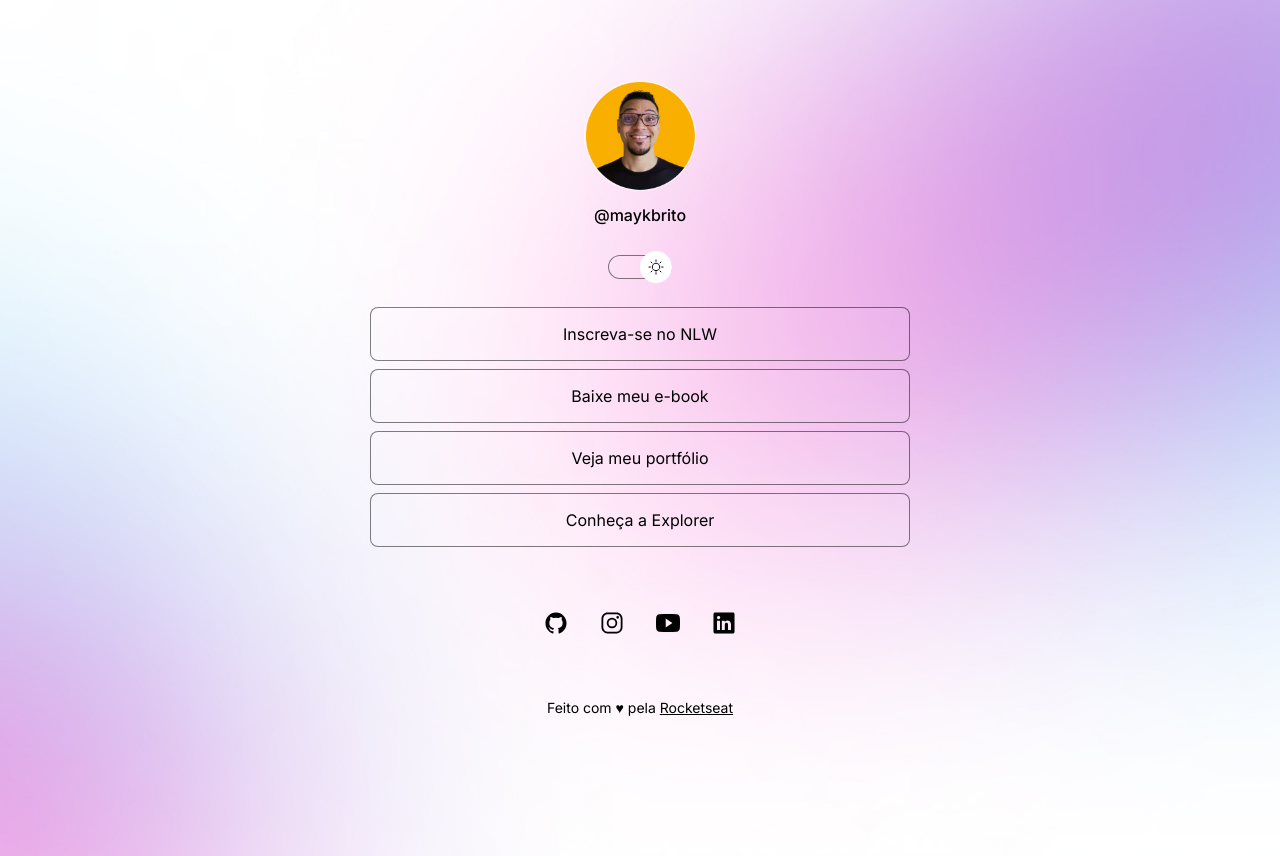
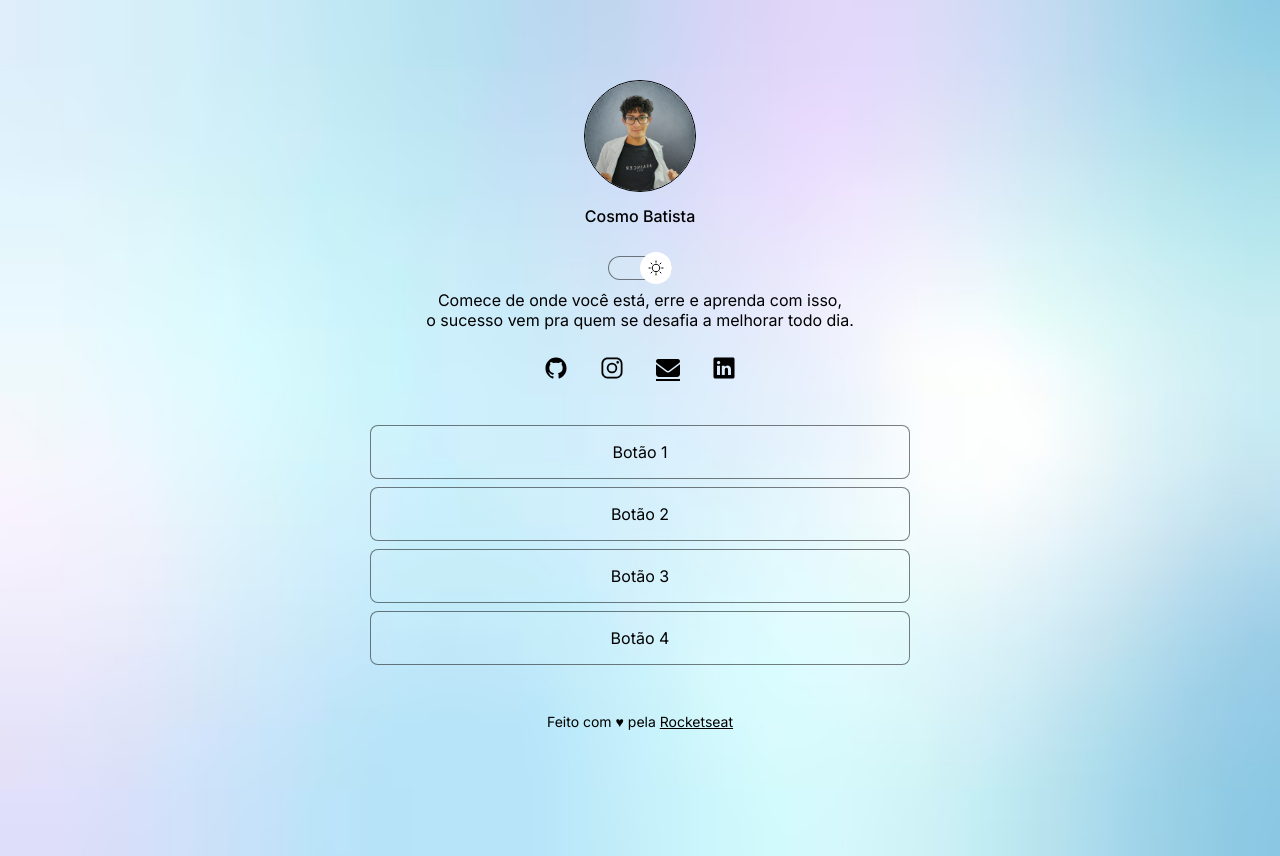
Before and after one commit to CosmoBatista/Porjeto_Rocketseat, a plain HTML site: page Projeto/Index.html in a window 1280 px wide. Drawn offline with nearby package versions, Linux system fonts and the light colour scheme; a web font is replaced by a local one.

Commit message:
Commit final

```diff
--- a/Projeto/Index.html
+++ b/Projeto/Index.html
@@ -15,40 +15,44 @@
   <body>
     <div id="central">
       <header>
-        <img src="../assets/avatar.png" alt="Imagem" />
-        <p id="maykbrito">@maykbrito</p>
+        <img src="../assets/Cosmo.png" alt="Imagem" />
+        <p id="maykbrito">Cosmo Batista</p>
       </header>
-
       <div id="switch" onclick="toggleMode()">
         <button>
 
         </button>
         <span></span>
       </div>
+      <p class="Frase">Comece de onde você está, erre e aprenda com isso,<br>
+         o sucesso vem pra quem se desafia a melhorar todo dia. </p>
 
-      <menu>
-        <ul class="Buttons">
-          <li><a href="">Inscreva-se no NLW</a></li>
-          <li><a href="">Baixe meu e-book</a></li>
-          <li><a href="">Veja meu portfólio</a></li>
-          <li><a href="">Conheça a Explorer</a></li>
-        </ul>
       <div class="Icons">
         <a href="https://github.com/" target="_blank">
           <ion-icon name="logo-github"></ion-icon>
         </a>
 
-          <a href="https://www.instagram.com/" target="_blank">
+        <a href="https://www.instagram.com/by_choices/" target="_blank">
           <ion-icon name="logo-instagram"></ion-icon>
         </a>
 
-          <a href="https://www.youtube.com/" target="_blank">
-            <ion-icon name="logo-youtube"></ion-icon>
+        <a href="https://mail.google.com/mail/u/0/#inbox" target="_blank">
+          <i class="fa-solid fa-envelope"></i>
         </a>
-          <a href="https://www.linkedin.com/" target="_blank">
+        <a href="https://www.linkedin.com/in/cosmo-batista-aa1a90192/" target="_blank">
             <ion-icon name="logo-linkedin"></ion-icon>
         </a>
       </div>
+
+
+      <menu>
+        <ul class="Buttons">
+
+          <li><a href="">Botão 1</a></li>
+          <li><a href="">Botão 2</a></li>
+          <li><a href="">Botão 3</a></li>
+          <li><a href="">Botão 4</a></li>
+        </ul>
       </menu>
       <footer>
           <p class="Rocketseat">Feito com ♥ pela <a href="">Rocketseat</a> </p>
@@ -57,5 +61,6 @@
     <script src="../Projeto/script.js"></script>
     <script type="module" src="https://unpkg.com/ionicons@7.1.0/dist/ionicons/ionicons.esm.js"></script>
     <script nomodule src="https://unpkg.com/ionicons@7.1.0/dist/ionicons/ionicons.js"></script>
+    <script src="https://kit.fontawesome.com/92a147f426.js" crossorigin="anonymous"></script>
   </body>
 </html>
--- a/Projeto/Style.css
+++ b/Projeto/Style.css
@@ -19,6 +19,11 @@ body {
 
   background: var(--bg-url) no-repeat top center/cover;
   height: 100vh;
+}
+
+img{
+  border: 1px solid black;
+  border-radius: 100px;
 }
 body *{
   color: var(--text-color);
@@ -46,6 +51,11 @@ body *{
 --switch-bg-url: url(../assets/sun.svg);
 
 
+}
+
+.Frase{
+  margin: 10px auto 5px;
+  text-align: center;
 }
 #central {
   width: 100%;
@@ -87,7 +97,7 @@ header img  {
     position: absolute;
     top: 50% ;
     left: 0;
-     z-index: 1;
+    z-index: 1;
     transform:translateY(-50%);
 
     animation: slide-back 0.4s;
@@ -156,7 +166,7 @@ ul{
 /* incones com link */
 
 .Icons{
-  padding: 24px 0;
+  padding: 5px 0;
   display: flex;
   flex-direction: row;
   justify-content: center;
@@ -192,8 +202,9 @@ footer{
     --bg-url: url(../assets/bg-desktop.jpg);
   }
   .Light{
-    --bg-url: url(../assets/bg-desktop-light.jpg);
+    --bg-url: url(../assets/bg\ light\ .avif);
   }
+
 
 }
 
--- a/Projeto/script.js
+++ b/Projeto/script.js
@@ -17,10 +17,10 @@ function toggleMode() {
         // se na lista de clase html conter Light
         if(html.classList.contains("Light")){
         //seleciona o atributo src de img e adicionar avatar light
-            img.setAttribute("src", "../assets/avatar-light.png" )
+            img.setAttribute("src", "../assets/cosmo.png" )
         }else{
         // se não tiver light, não alterar imagem
-            img.setAttribute("src", "../assets/avatar.png")
+            img.setAttribute("src", "../assets/cosmo.png")
         }
 
 }
```
Also changed, not shown: assets/Cosmo.png (added), assets/bg light .avif (added). Lines whose indentation alone changed are shown as unchanged.
